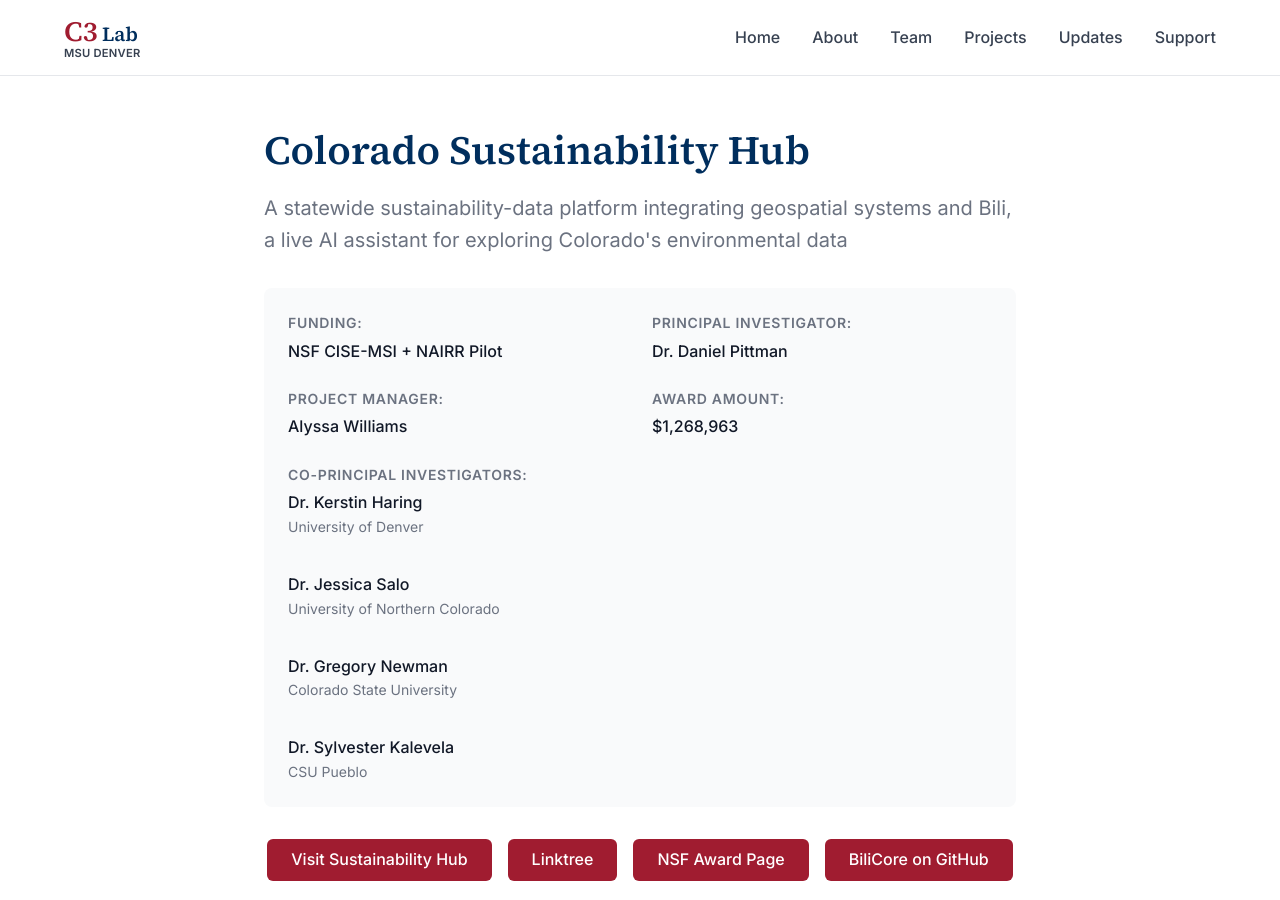
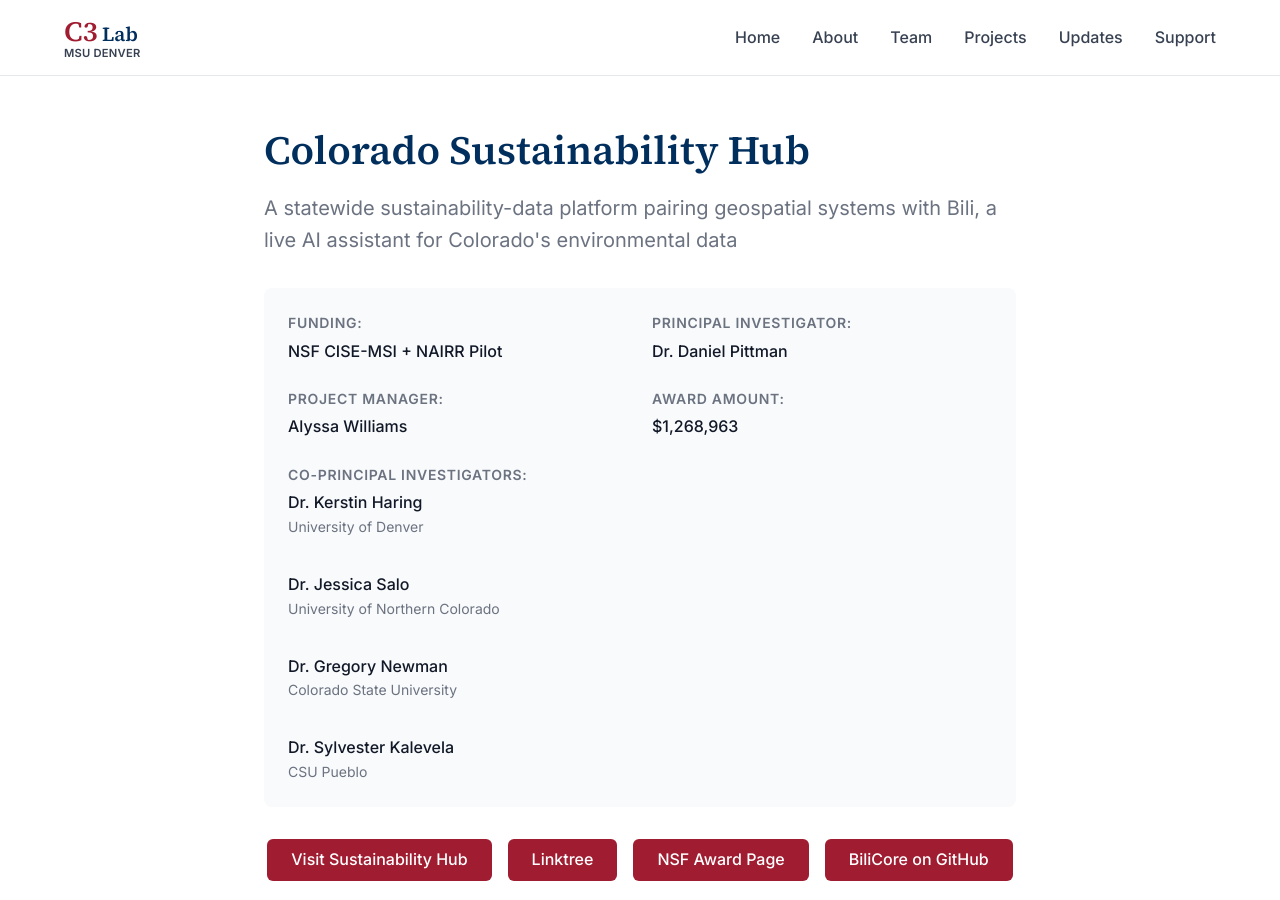
Before and after one commit to msu-denver/c3-lab, a Jekyll site: the page built from _projects/sustainability-hub.md, in a window 1280 px wide and 900 px high. Built offline with Jekyll 4.4.1, drawn with Linux system fonts in a browser that asks for light colours.

Commit message:
Shorten the Hub tagline and align the homepage card
The tagline now reads "pairing geospatial systems with Bili", which is
shorter and reads clearly on the first pass. The homepage card opens with
the same phrase in place of "integrating AI, geospatial systems, and
conversation".

Co-Authored-By: Claude Opus 5.5 <noreply@anthropic.com>

```diff
--- a/_projects/sustainability-hub.md
+++ b/_projects/sustainability-hub.md
@@ -1,6 +1,6 @@
 ---
 title: Colorado Sustainability Hub
-tagline: A statewide sustainability-data platform integrating geospatial systems and Bili, a live AI assistant for exploring Colorado's environmental data
+tagline: A statewide sustainability-data platform pairing geospatial systems with Bili, a live AI assistant for Colorado's environmental data
 funding: NSF CISE-MSI + NAIRR Pilot
 amount: $1,268,963
 pi: Dr. Daniel Pittman
--- a/index.html
+++ b/index.html
@@ -58,7 +58,7 @@ title: Home
         <h3 class="project-card-title">Colorado Sustainability Hub</h3>
         <span class="project-card-funding">NSF Award #2318730</span>
         <p class="project-card-description">
-          A statewide sustainability-data platform integrating AI, geospatial systems, and conversation. Features Bili, a live AI assistant for exploring Colorado's environmental data, plus Communities of Interest and Sustainability Spotlights.
+          A statewide sustainability-data platform pairing geospatial systems with Bili, a live AI assistant for exploring Colorado's environmental data. It also features Communities of Interest and Sustainability Spotlights.
         </p>
         <a href="{{ '/projects/sustainability-hub/' | relative_url }}" class="project-card-link">
           Learn more
```
